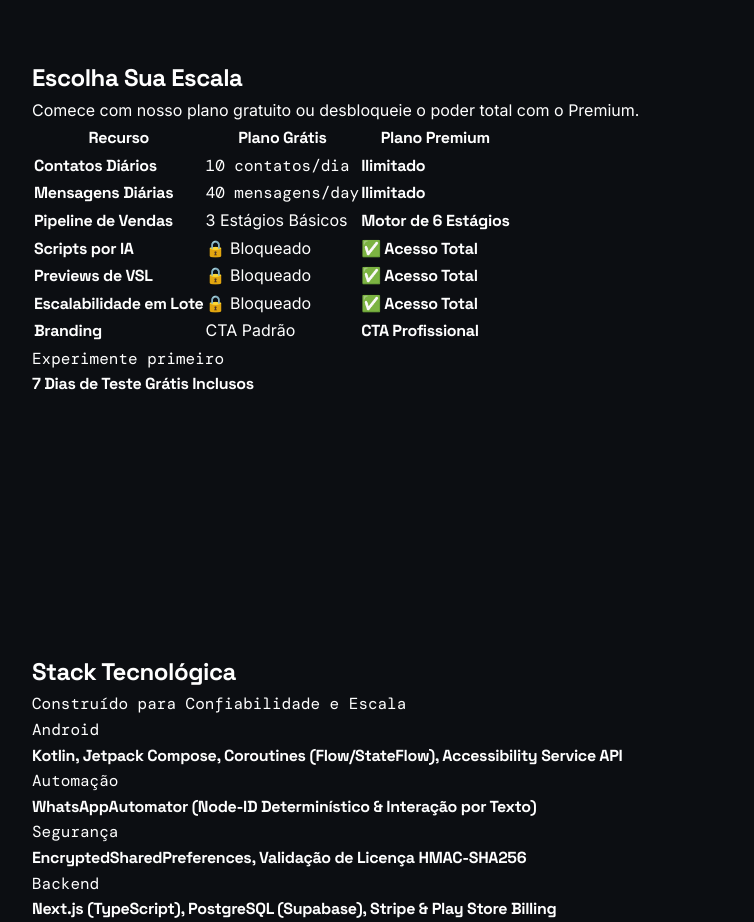
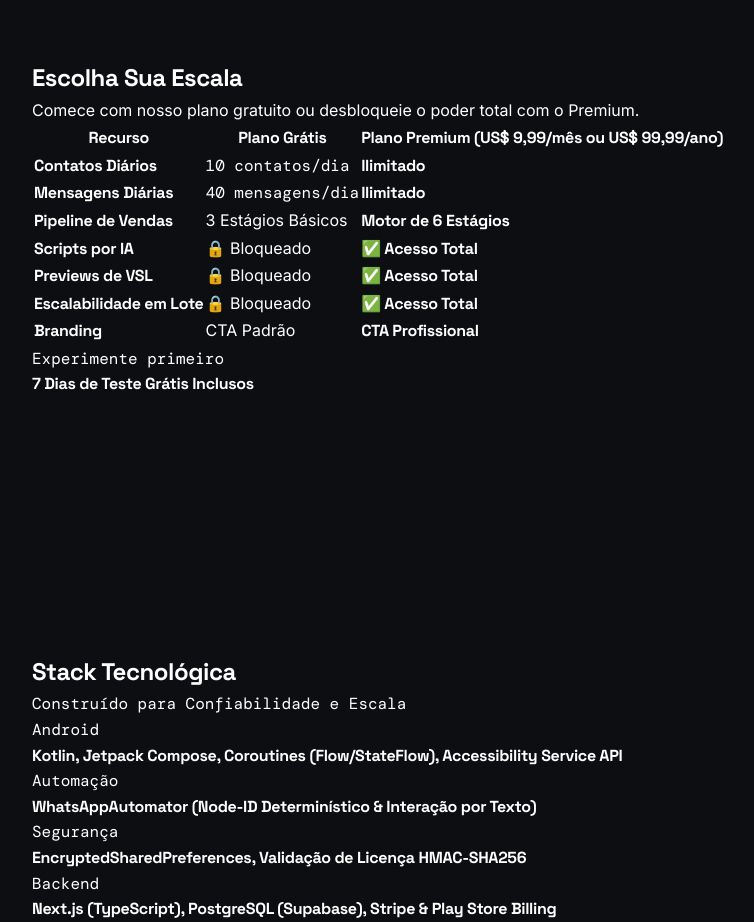
Before and after one commit to vitorcalvi/sales-agent-landing, a Next.js app: page /pt in a window 1280 px wide. Shown: the part 10080-11002 px from the top of the page, without its empty margins (82-836 px from the left). Built offline with nearby package versions, Linux system fonts and the light colour scheme.

Commit message:
Fix syntax and update pricing info

```diff
--- a/app/en/page.tsx
+++ b/app/en/page.tsx
@@ -243,7 +243,7 @@ export default function HomePage() {
                 <tr className="border-b border-dark-border">
                   <th className="py-4 px-6 font-heading text-primary uppercase text-sm tracking-widest">Feature</th>
                   <th className="py-4 px-6 font-heading text-gray-400 uppercase text-sm tracking-widest">Free Tier</th>
-                  <th className="py-4 px-6 font-heading text-primary uppercase text-sm tracking-widest bg-primary/5">Premium Tier</th>
+                  <th className="py-4 px-6 font-heading text-primary uppercase text-sm tracking-widest bg-primary/5">Premium Tier ($9.99/mo or $99.99/yr)</th>
                 </tr>
               </thead>
               <tbody>
@@ -280,7 +280,7 @@ export default function HomePage() {
                 <tr className="border-b border-dark-border/50">
                   <td className="py-6 px-6 font-heading">Branding</td>
                   <td className="py-6 px-6 text-gray-400">Standard CTA</td>
-                  <td className="py-6 px-6 text-primary bg-primary/5 font-heading">Professional CTA</td>
+                  <td className="py-6 px-6 text-primary bg-primary/5 font-heading">Professional/Short CTA</td>
                 </tr>
               </tbody>
             </table>
--- a/app/pt/page.tsx
+++ b/app/pt/page.tsx
@@ -243,7 +243,7 @@ export default function HomePage() {
                 <tr className="border-b border-dark-border">
                   <th className="py-4 px-6 font-heading text-primary uppercase text-sm tracking-widest">Recurso</th>
                   <th className="py-4 px-6 font-heading text-gray-400 uppercase text-sm tracking-widest">Plano Grátis</th>
-                  <th className="py-4 px-6 font-heading text-primary uppercase text-sm tracking-widest bg-primary/5">Plano Premium</th>
+                  <th className="py-4 px-6 font-heading text-primary uppercase text-sm tracking-widest bg-primary/5">Plano Premium (US$ 9,99/mês ou US$ 99,99/ano)</th>
                 </tr>
               </thead>
               <tbody>
@@ -254,7 +254,7 @@ export default function HomePage() {
                 </tr>
                 <tr className="border-b border-dark-border/50">
                   <td className="py-6 px-6 font-heading">Mensagens Diárias</td>
-                  <td className="py-6 px-6 text-gray-400 font-mono">40 mensagens/day</td>
+                  <td className="py-6 px-6 text-gray-400 font-mono">40 mensagens/dia</td>
                   <td className="py-6 px-6 text-primary font-heading text-xl bg-primary/5">Ilimitado</td>
                 </tr>
                 <tr className="border-b border-dark-border/50">
```
